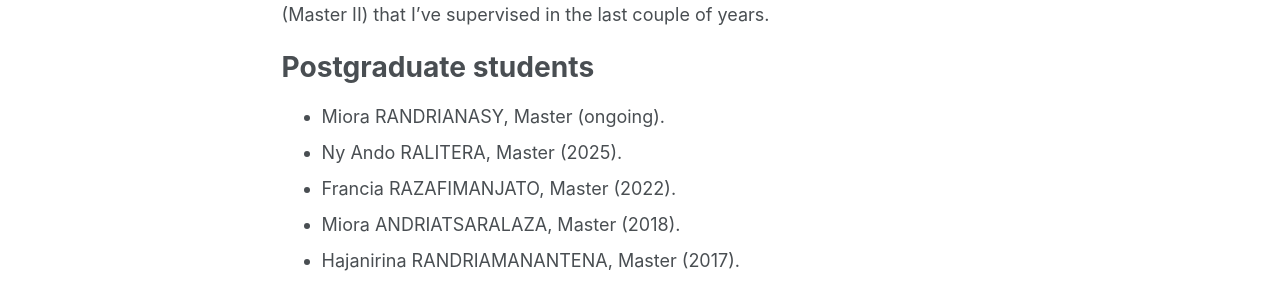
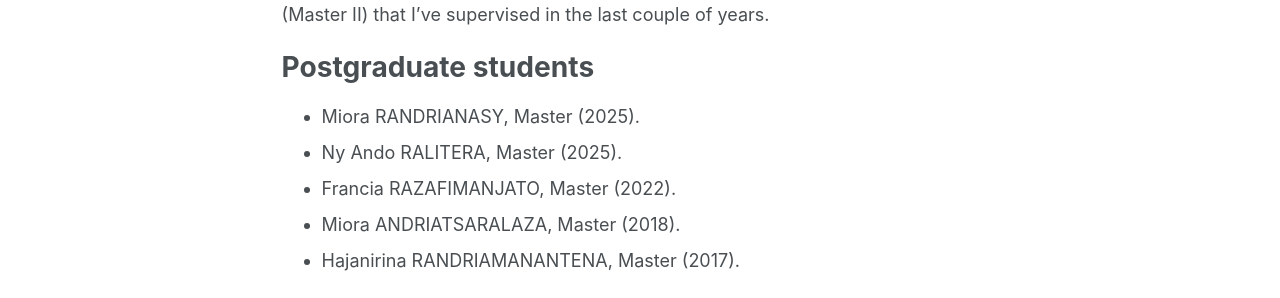
Before and after one commit to solohery-astro/solohery-astro.github.io, a Jekyll site: the page built from _pages/research.md, in a window 1280 px wide and 1209 px high. Shown: the part 719-1017 px from the top of the window. Built offline with Jekyll 4.4.1, drawn with Linux system fonts in a browser that asks for light colours; some web fonts are replaced.

Commit message:
Update Miora RANDRIANASY's graduation year

```diff
--- a/_pages/research.md
+++ b/_pages/research.md
@@ -22,7 +22,7 @@ Below are links to a list of current and past students in Astrophysics (Master I
 
 Postgraduate students
 ======
-* Miora RANDRIANASY, Master (ongoing).
+* Miora RANDRIANASY, Master (2025).
 * Ny Ando RALITERA, Master (2025).
 * Francia RAZAFIMANJATO, Master (2022).
 * Miora ANDRIATSARALAZA, Master (2018).
```
